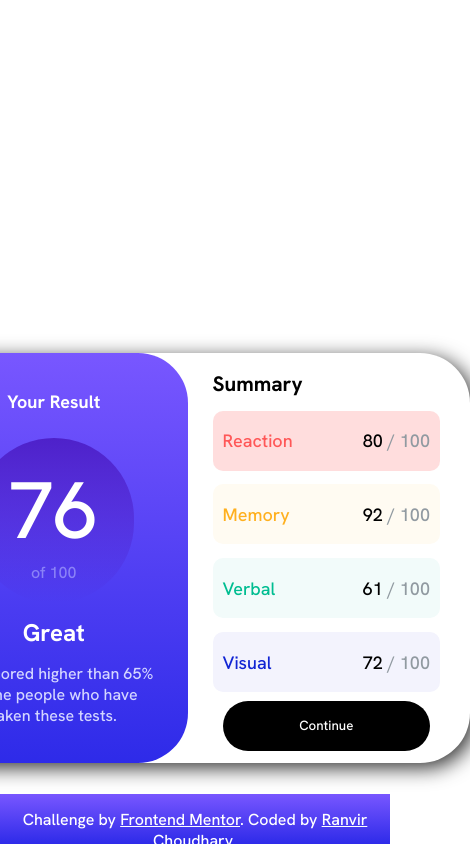
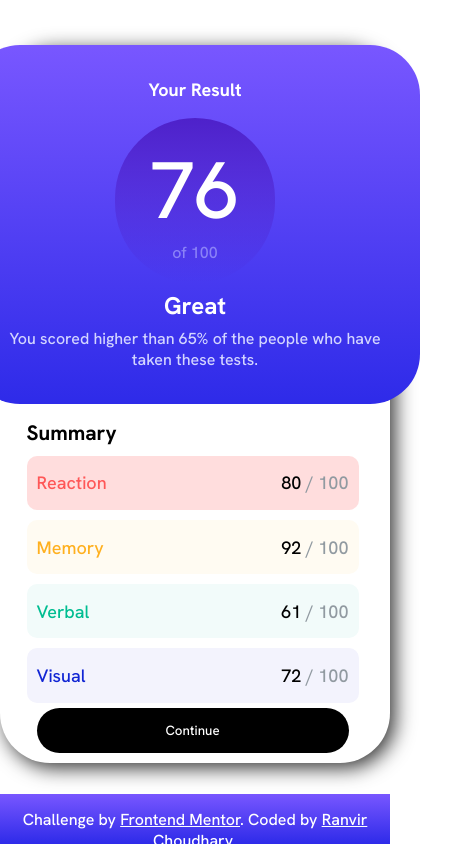
Before and after one commit to RanvirChoudhary/frontend-mentor-resultSummaryComponent, a plain HTML site: page results-summary-component-main/index.html in a window 390 px wide. Shown: the whole page, 470 px wide, since content can reach past the window. Drawn offline with Linux system fonts and the light colour scheme.

Commit message:
Mobile Layout Done!

```diff
--- a/results-summary-component-main/index.html
+++ b/results-summary-component-main/index.html
@@ -85,7 +85,7 @@
   <div class="attribution">
     <p>
       Challenge by <a href="https://www.frontendmentor.io?ref=challenge" target="_blank">Frontend Mentor</a>.
-      Coded by <a href="#">Ranvir Choudhary</a>.
+      Coded by <a href="https://www.frontendmentor.io/profile/RanvirChoudhary">Ranvir Choudhary</a>.
     </p>
   </div>
 </body>
--- a/results-summary-component-main/styles.css
+++ b/results-summary-component-main/styles.css
@@ -164,3 +164,18 @@ main {
 .attribution a {
   color: white;
 }
+
+@media (max-width: 500px) {
+  main {
+    width: 100vw;
+    flex-direction: column;
+  }
+  .result {
+    width: 100%;
+    height: 50%;
+  }
+  .summary {
+    width: 80%;
+    height: 50%;
+  }
+}
```
